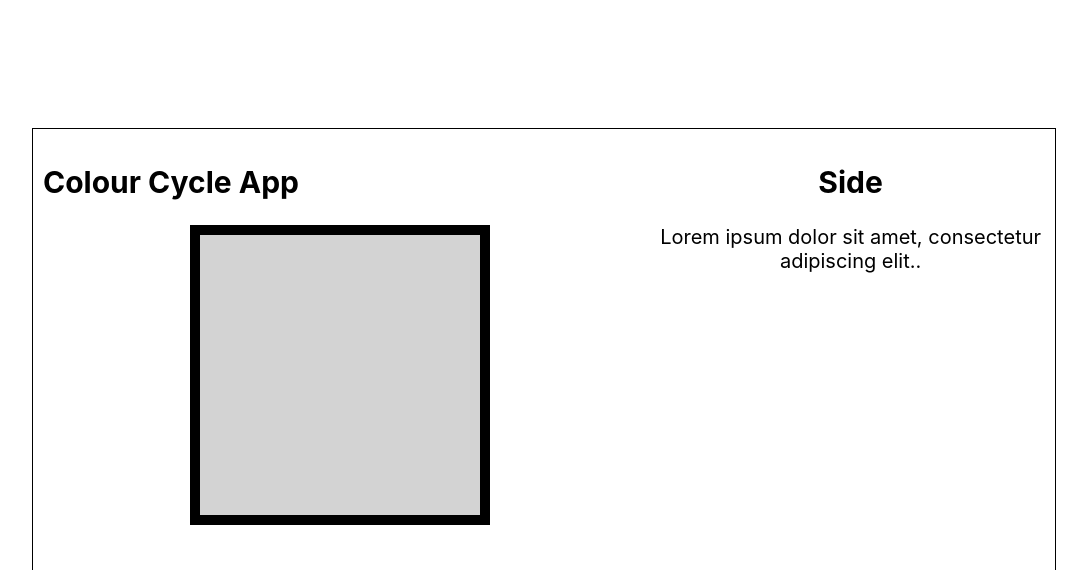
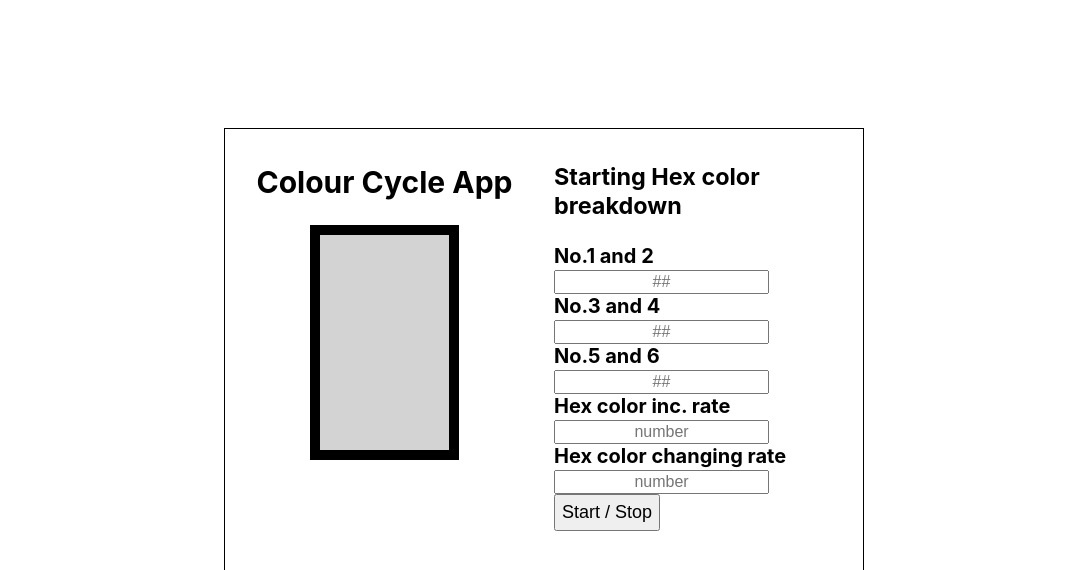
Before and after one commit to manjula-guneratne/color_cycle_app, a React (Create React App) app: page / in a window 1280 px wide. Shown: the top 570 px of the page, without its empty margins (96-1183 px from the left). Built offline with nearby package versions, Linux system fonts and the light colour scheme.

Commit message:
Added all the necessay details for the UI

```diff
--- a/src/App.css
+++ b/src/App.css
@@ -1,44 +1,56 @@
 * {
   box-sizing: border-box;
 }
-/*
-.row{
-    width: 80%;
-    margin: auto;
-} */
 
 /*Three columns that FLEX next to each other*/
 .flex-container {
   display: flex;
   flex-wrap: wrap;
   font-size: 20px;
-  width: 80%;
+  width: 50%;
   border: black 1px solid;
   margin: auto;
   margin-top: 10%;
-  padding-bottom: 5%;
+  padding-bottom: 3%;
 }
 
 /*Left and Right column*/
 .flex-left {
   padding: 10px;
-  flex: 60%;
+  flex: 50%;
+  text-align: center;
 }
 
 /*Middle column*/
 .flex-right {
   padding: 10px;
-  flex: 40%;
-  text-align: center;
+  flex: 50%;
+  text-align: left;
 }
 
+/*Changing color display*/
 .box {
   background-color: lightgray;
-  width: 300px;
-  height: 300px;
+  width: 50%;
+  height: 60%;
   border: 10px solid black;
   padding: 10px;
   margin: auto;
+}
+
+/*Input tag names*/
+.right_lable{
+    font-weight: bold;
+}
+
+input{
+    text-align:center;
+    font-size: medium;
+}
+
+button{
+    font-size: large;
+    padding: 2%;
 }
 
 /*Responsive layout*/
--- a/src/App.js
+++ b/src/App.js
@@ -7,10 +7,24 @@ function App() {
         <h2>Colour Cycle App</h2>
         <p className="box"></p>
       </div>
-
       <div className="flex-right">
-        <h2>Side</h2>
-        <p>Lorem ipsum dolor sit amet, consectetur adipiscing elit..</p>
+        <h3>Starting Hex color breakdown</h3>
+        <span className="right_lable">No.1 and 2 </span>
+        <input type="text" placeholder="##" maxLength={2}></input>
+        <br />
+        <span className="right_lable">No.3 and 4 </span>
+        <input type="text" placeholder="##" maxLength={2}></input>
+        <br />
+        <span className="right_lable">No.5 and 6 </span>
+        <input type="text" placeholder="##" maxLength={2}></input>
+        <br />
+        <span className="right_lable">Hex color inc. rate </span>
+        <input type="text" placeholder="number"></input>
+        <br />
+        <span className="right_lable">Hex color changing rate </span>
+        <input type="text" placeholder="number"></input>
+        <br />
+        <button>Start / Stop</button>
       </div>
     </div>
   );
```
